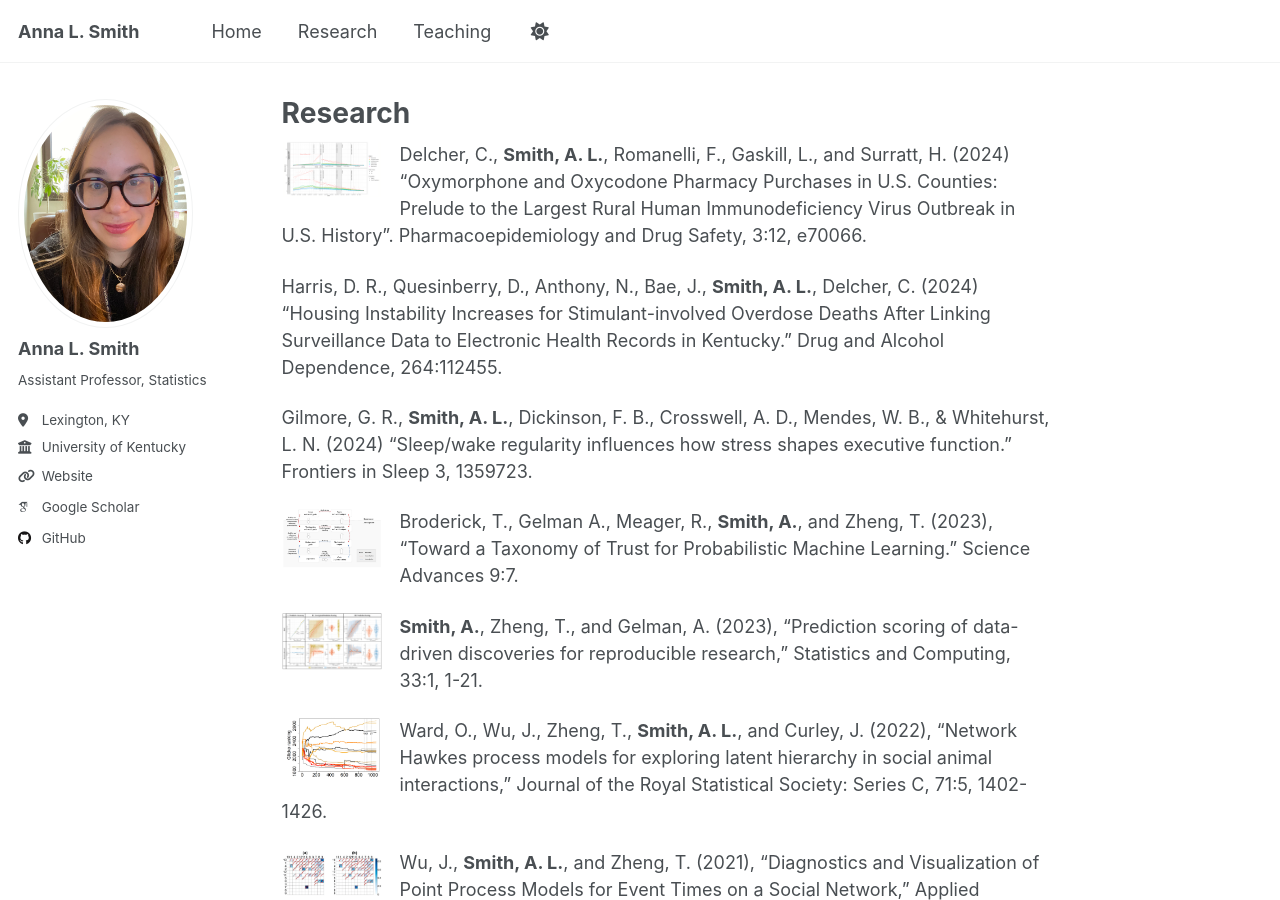
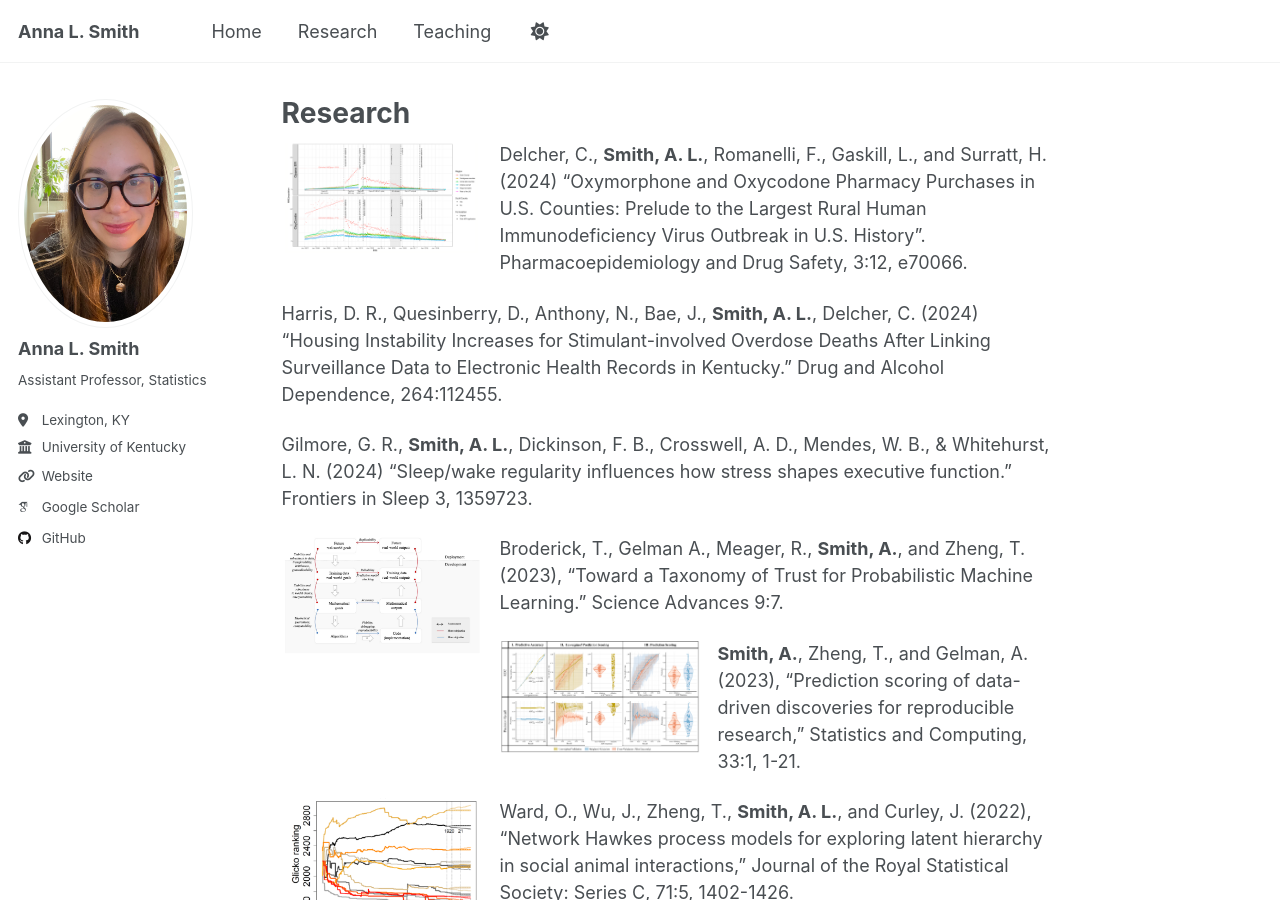
Before and after one commit to annalantzsmith/annalantzsmith.github.io, a Jekyll site: the page built from _pages/research.md, in a window 1280 px wide and 900 px high. Built offline with Jekyll 4.4.1, drawn with Linux system fonts in a browser that asks for light colours; some web fonts are replaced; a script that is not in the unit is left out.

Commit message:
Update research.md
increased figure size

```diff
--- a/_pages/research.md
+++ b/_pages/research.md
@@ -7,26 +7,26 @@
   - "/nmp.html"
 ---
 
-![Opioid Shipments](/images/ARCOS.png){: .align-left width="100px" } Delcher, C., **Smith, A. L.**, Romanelli, F., Gaskill, L., and Surratt, H. (2024) “Oxymorphone and Oxycodone Pharmacy Purchases in U.S. Counties: Prelude to the Largest Rural Human Immunodeficiency Virus Outbreak in U.S. History”. Pharmacoepidemiology and Drug Safety, 3:12, e70066.
+![Opioid Shipments](/images/ARCOS.png){: .align-left width="200px" } Delcher, C., **Smith, A. L.**, Romanelli, F., Gaskill, L., and Surratt, H. (2024) “Oxymorphone and Oxycodone Pharmacy Purchases in U.S. Counties: Prelude to the Largest Rural Human Immunodeficiency Virus Outbreak in U.S. History”. Pharmacoepidemiology and Drug Safety, 3:12, e70066.
 
 Harris, D. R., Quesinberry, D., Anthony, N., Bae, J., **Smith, A. L.**, Delcher, C. (2024) “Housing Instability Increases for Stimulant-involved Overdose Deaths After Linking Surveillance Data to Electronic Health Records in Kentucky.” Drug and Alcohol Dependence, 264:112455.
 
 Gilmore, G. R., **Smith, A. L.**, Dickinson, F. B., Crosswell, A. D., Mendes, W. B., & Whitehurst, L. N. (2024) “Sleep/wake regularity influences how stress shapes executive function.” Frontiers in Sleep 3, 1359723.
 
-![Taxonomoy of Trust](/images/Taxonomy.png){: .align-left width="100px" }Broderick, T., Gelman A., Meager, R., **Smith, A.**, and Zheng, T. (2023), “Toward a Taxonomy of Trust for Probabilistic Machine Learning.”  Science Advances 9:7.
+![Taxonomoy of Trust](/images/Taxonomy.png){: .align-left width="200px" }Broderick, T., Gelman A., Meager, R., **Smith, A.**, and Zheng, T. (2023), “Toward a Taxonomy of Trust for Probabilistic Machine Learning.”  Science Advances 9:7.
 
-![Prediction scoring](/images/PredScoring.png){: .align-left width="100px" }**Smith, A.**, Zheng, T., and Gelman, A. (2023), “Prediction scoring of data-driven discoveries for reproducible research,” Statistics and Computing, 33:1, 1-21.
+![Prediction scoring](/images/PredScoring.png){: .align-left width="200px" }**Smith, A.**, Zheng, T., and Gelman, A. (2023), “Prediction scoring of data-driven discoveries for reproducible research,” Statistics and Computing, 33:1, 1-21.
 
-![Latent social rankings](/images/OwenMMHP.png){: .align-left width="100px" }Ward, O., Wu, J., Zheng, T., **Smith, A. L.**, and Curley, J. (2022), “Network Hawkes process models for exploring latent hierarchy in social animal interactions,” Journal of the Royal Statistical Society: Series C, 71:5, 1402-1426.
+![Latent social rankings](/images/OwenMMHP.png){: .align-left width="200px" }Ward, O., Wu, J., Zheng, T., **Smith, A. L.**, and Curley, J. (2022), “Network Hawkes process models for exploring latent hierarchy in social animal interactions,” Journal of the Royal Statistical Society: Series C, 71:5, 1402-1426.
 
-![Point process diagnostics](/images/Jing.png){: .align-left width="100px" }Wu, J., **Smith, A. L.**, and Zheng, T. (2021), “Diagnostics and Visualization of Point Process Models for Event Times on a Social Network,” Applied Modeling Techniques and Data Analysis 1, edited by Dimotilakis, Y., Karagrigoriou, A., Parpoula, Ch. and Skiadas, Ch.  iSTE, Wiley, 7, 129-145.
+![Point process diagnostics](/images/Jing.png){: .align-left width="200px" }Wu, J., **Smith, A. L.**, and Zheng, T. (2021), “Diagnostics and Visualization of Point Process Models for Event Times on a Social Network,” Applied Modeling Techniques and Data Analysis 1, edited by Dimotilakis, Y., Karagrigoriou, A., Parpoula, Ch. and Skiadas, Ch.  iSTE, Wiley, 7, 129-145.
 
-![Hyperbolic latent space network](/images/Hyperbola3.png){: .align-left width="100px" }**Smith, A. L.**, Asta, D. M., and Calder, C. A. (2019), “The Geometry of Continuous Latent Space Models for Network Data,” Statistical Science, 34:3, 428-453.
+![Hyperbolic latent space network](/images/Hyperbola3.png){: .align-left width="200px" }**Smith, A. L.**, Asta, D. M., and Calder, C. A. (2019), “The Geometry of Continuous Latent Space Models for Network Data,” Statistical Science, 34:3, 428-453.
 
-![Co-location networks](/images/Browning.png){: .align-left width="100px" }Browning, C. R., Calder, C. A., Boettner, B., and **Smith, A.** (2017), “Ecological networks and urban crime:  The structure of shared routine activity locations and neighborhood-level informal control capacity,” Criminology, 55, 754-778.
+![Co-location networks](/images/Browning.png){: .align-left width="200px" }Browning, C. R., Calder, C. A., Boettner, B., and **Smith, A.** (2017), “Ecological networks and urban crime:  The structure of shared routine activity locations and neighborhood-level informal control capacity,” Criminology, 55, 754-778.
 
 Browning, C. R., Calder, C. A., Krivo, L. J., **Smith, A. L.**, and Boettner, B. (2017), “Socioeconomic segregation of activity spaces in urban neighborhoods:  Does shared residence mean shared routines?” RSF:  The Russel Sage Foundation Journal of the Social Sciences, 3:2, 210-231.
 
 Browning, C. R., Calder, C. A., Ford, J. L., Boettner, B., **Smith, A. L.** and Haynie, D. (2017), “Understanding racial differences in exposure to violent areas:  Integrating survey, smartphone, and administrative data resources,” The ANNALS of the American Academy of Political and Social Science, 669, 41-62.
 
-![Network size matters](/images/SocialNetworks.png){: .align-left width="100px" }**Smith, A.**, Calder, C. A., and Browning, C. R. (2016), “Empirical reference distributions for networks of different size,” Social Networks, 47, 24-37.
+![Network size matters](/images/SocialNetworks.png){: .align-left width="200px" }**Smith, A.**, Calder, C. A., and Browning, C. R. (2016), “Empirical reference distributions for networks of different size,” Social Networks, 47, 24-37.
```
